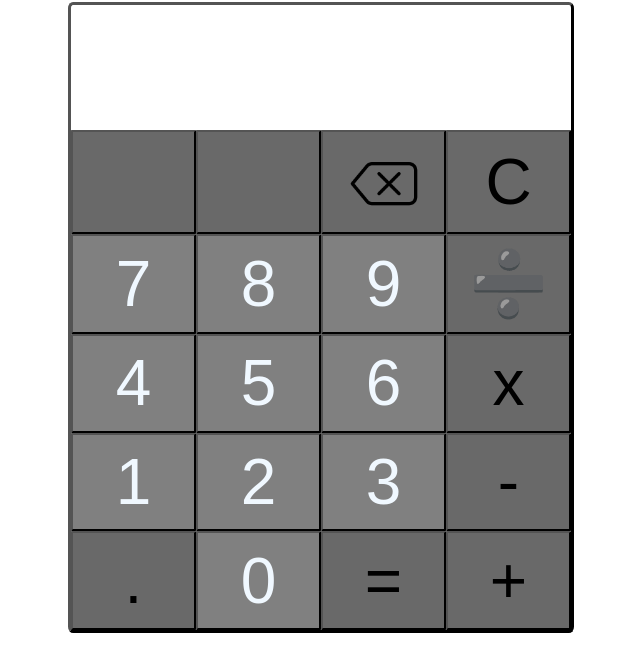
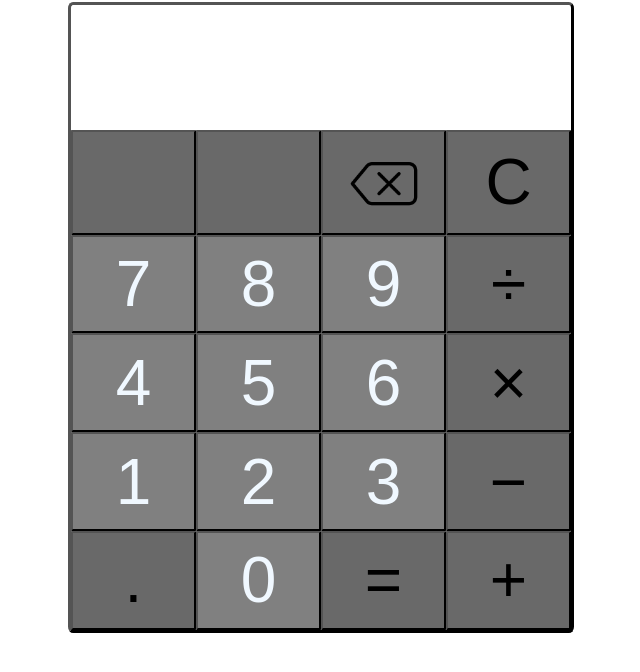
Before and after one commit to Spec0s/Calculator, a plain HTML site: page index.html in a window 1280 px wide. Shown: the part 78-750 px from the top of the page, without its empty margins (319-959 px from the left). Drawn offline with Linux system fonts and the light colour scheme.

Commit message:
added simple symbol style

```diff
--- a/index.html
+++ b/index.html
@@ -22,15 +22,15 @@
                 <button class="number">7</button>
                 <button class="number">8</button>
                 <button class="number">9</button>
-                <button class="operator" alt="/">➗</button>
+                <button class="operator" alt="/">÷</button>
                 <button class="number">4</button>
                 <button class="number">5</button>
                 <button class="number">6</button>
-                <button class="operator" alt="*">x</button>
+                <button class="operator" alt="*">×</button>
                 <button class="number">1</button>
                 <button class="number">2</button>
                 <button class="number">3</button>
-                <button class="operator" alt="-">-</button>
+                <button class="operator" alt="-">−</button>
                 <button class="btn-5">.</button>
                 <button class="number">0</button>
                 <button class="evaluate">=</button>
```
